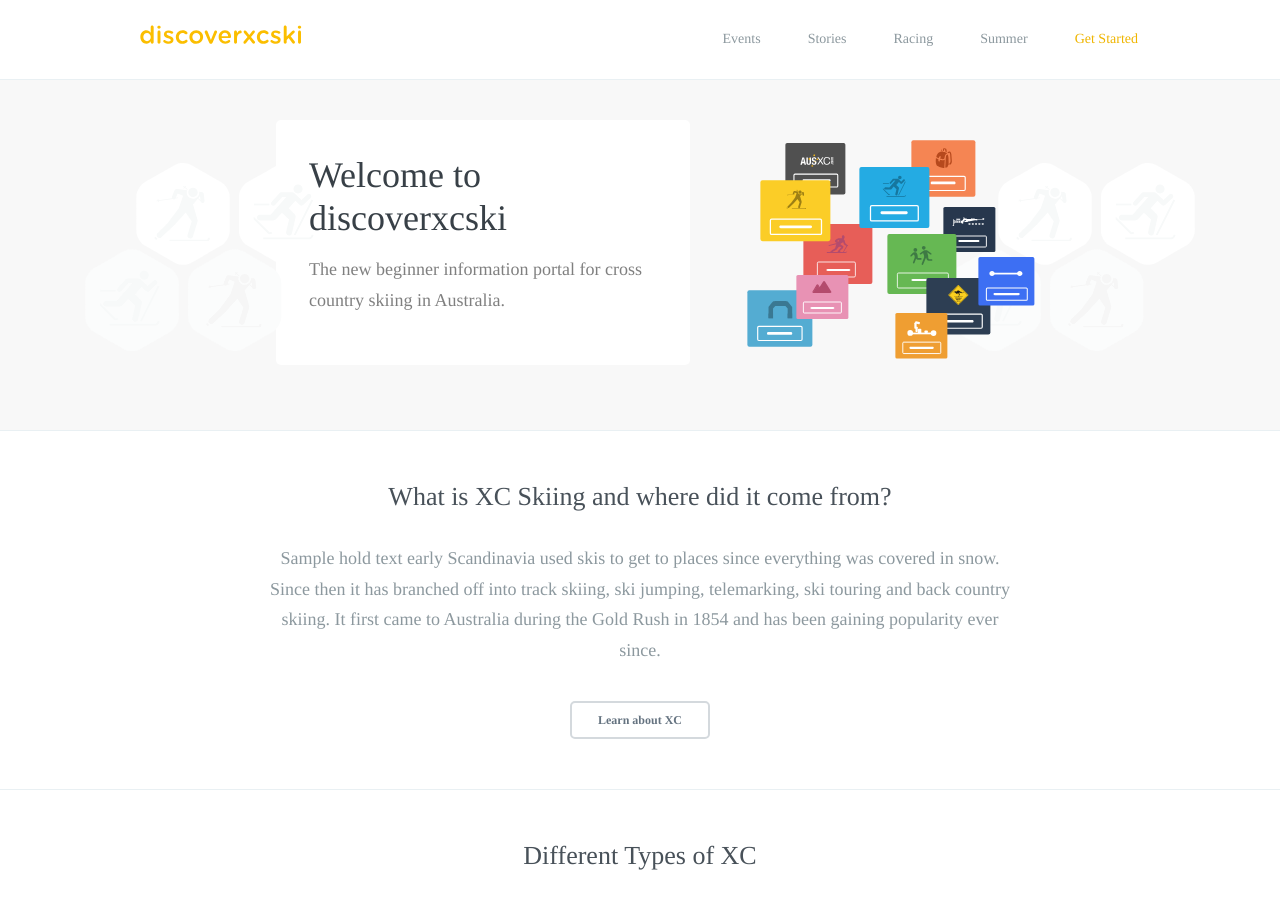
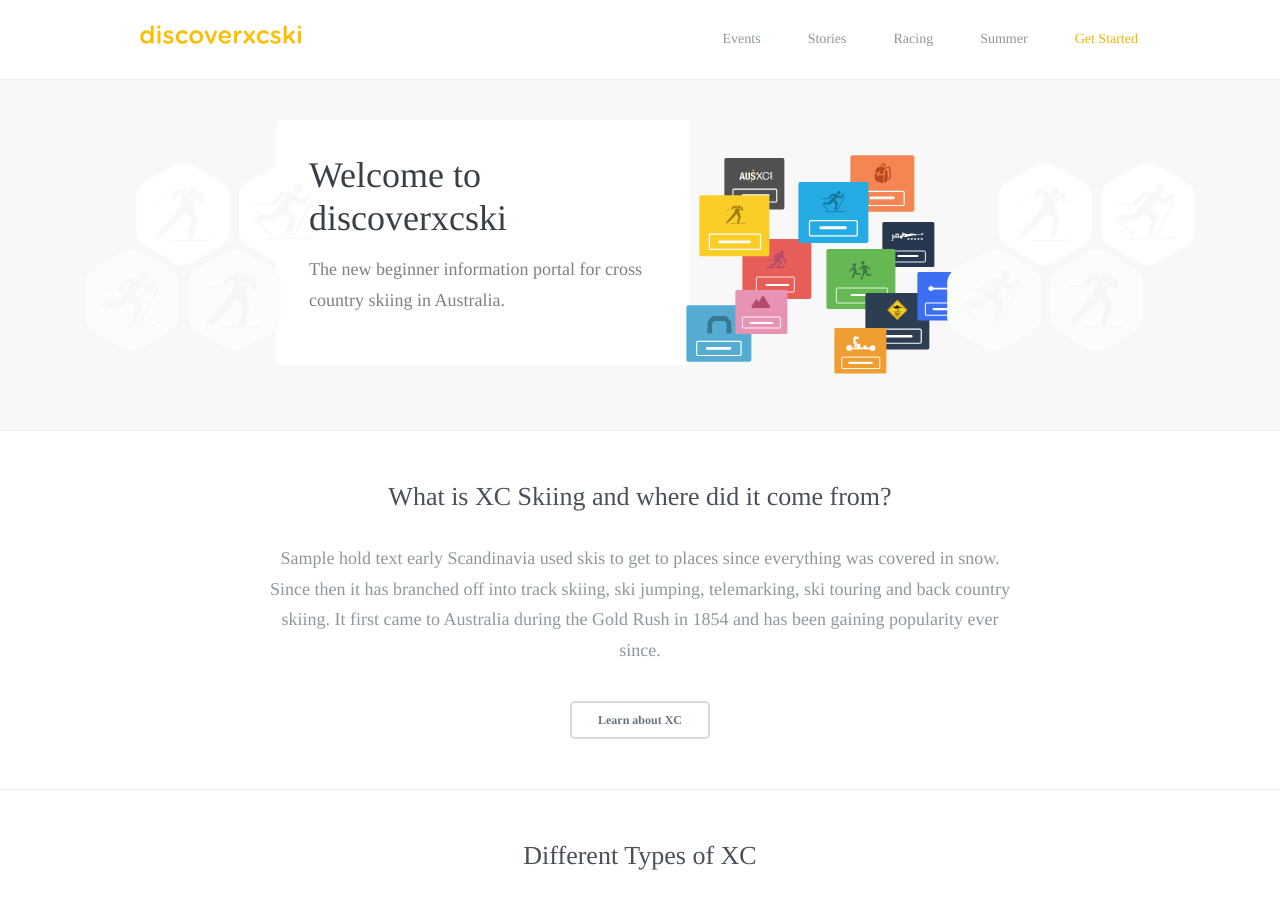
Before and after one commit to robcatto/robcatto.github.io, a Jekyll site: the page index.html, which Jekyll copies as it is, in a window 1280 px wide and 900 px high. Built offline with Jekyll 4.4.1, drawn with Linux system fonts in a browser that asks for light colours; some web fonts are replaced; Markdown is read by kramdown in place of the engine named in the settings.

Commit message:
Home Page Commit

```diff
--- a/index.html
+++ b/index.html
@@ -151,7 +151,7 @@
                                                 min-height: 245px;
                                                 ">
 
-                                                <svg width="288px" height="219px" style="top: 20px; left: 205px; position: relative; z-index: 9001;" viewBox="0 0 288 219" version="1.1" xmlns="http://www.w3.org/2000/svg" xmlns:xlink="http://www.w3.org/1999/xlink" xmlns:sketch="http://www.bohemiancoding.com/sketch/ns">
+                                                <svg width="288px" height="219px" viewBox="0 0 288 219" version="1.1" xmlns="http://www.w3.org/2000/svg" xmlns:xlink="http://www.w3.org/1999/xlink" xmlns:sketch="http://www.bohemiancoding.com/sketch/ns">
     <!-- Generator: Sketch 3.3.2 (12043) - http://www.bohemiancoding.com/sketch -->
     <title>Discover Icons</title>
     <desc>Created with Sketch.</desc>
--- a/style.css
+++ b/style.css
@@ -1886,6 +1886,7 @@ Media Queries
   .welcome-card {
     width: 414px;
   }
+
 
   .home__logo--wrap {
     display: block;
```
